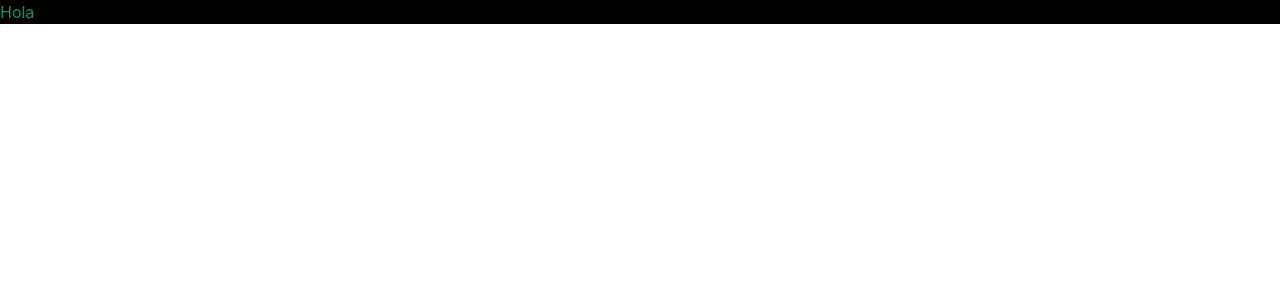
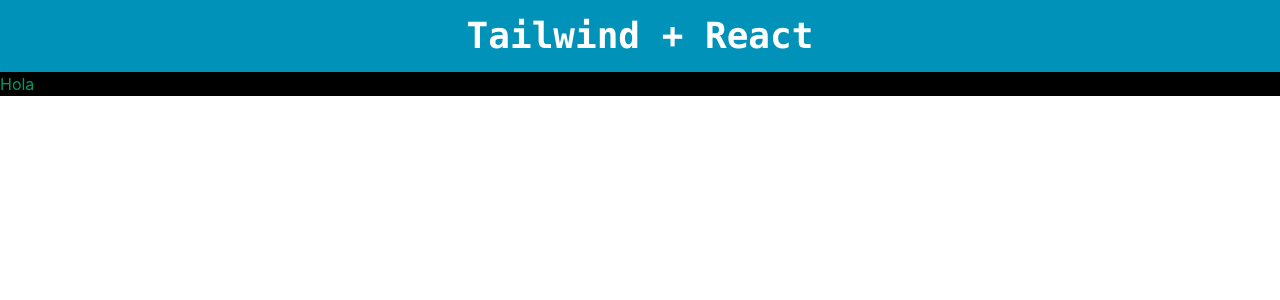
Before and after one commit to Juliancito1/TailwindReact-c12, a React (Vite) app: page / in a window 1280 px wide. Shown: the top 300 px of the page. Built offline with nearby package versions, Linux system fonts and the light colour scheme.

Commit message:
Realizamos un navbar sencillo aplicando estilos de Tailwind CSS

```diff
--- a/src/App.jsx
+++ b/src/App.jsx
@@ -1,8 +1,11 @@
+import { Navbar } from "./components/Navbar"
+
 function App() {
 
 
   return (
     <>
+     <Navbar/>
       <h1 className="text-emerald-600 bg-black">Hola</h1>
     </>
   )
--- /dev/null
+++ b/src/components/Navbar.jsx
@@ -0,0 +1,7 @@
+export const Navbar = () => {
+  return (
+    <header className="text-center bg-cyan-600 py-4">
+      <h1 className="text-white text-4xl font-bold font-mono">Tailwind + React</h1>
+    </header>
+  )
+}
```
